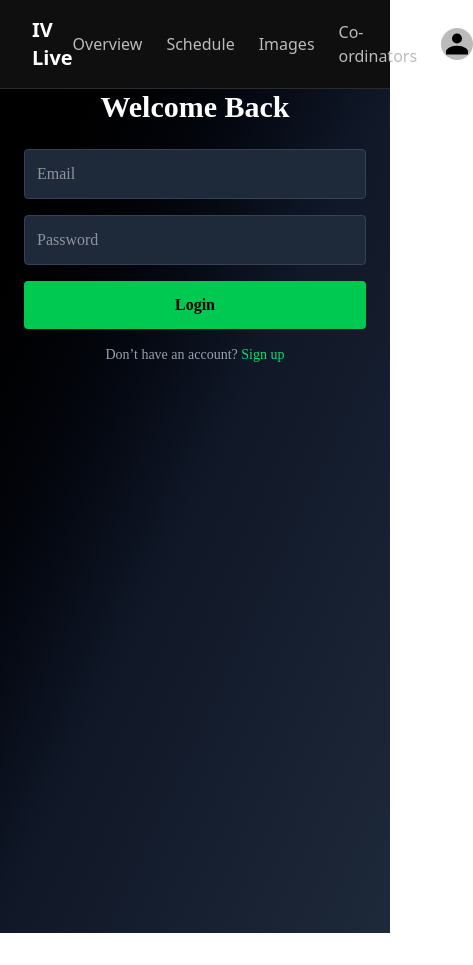
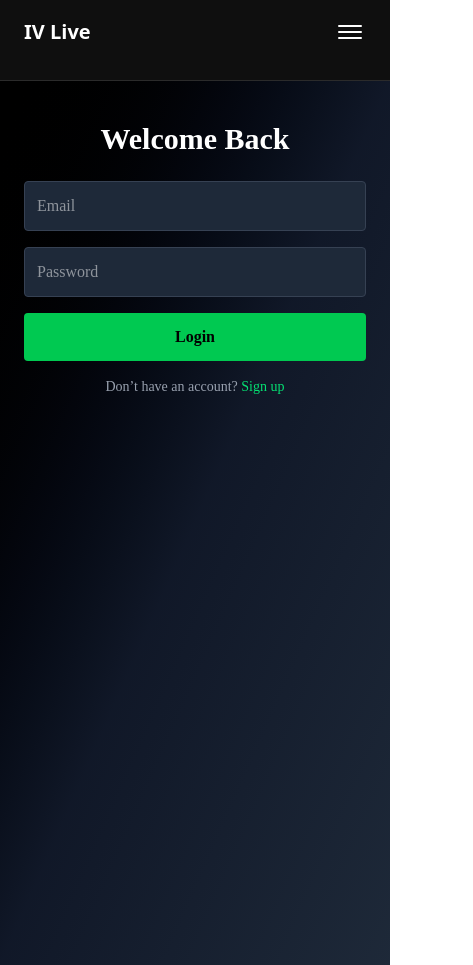
Before and after one commit to AbhaiSankarPR/IV_CSE_27, a React (Vite) app: page /login in a window 390 px wide. Shown: the whole page, 473 px wide, since content can reach past the window. Before the commit the page ends 933 px from the top, so only its background shows below. Built offline with nearby package versions, Linux system fonts and the light colour scheme.

Commit message:
navbar and login responsive update

```diff
--- a/src/components/Navbar.jsx
+++ b/src/components/Navbar.jsx
@@ -1,7 +1,10 @@
+import { useState } from "react";
 import { Link, NavLink } from "react-router-dom";
 import loginface from "../assets/loginface.svg";
 
 function Navbar() {
+  const [menuOpen, setMenuOpen] = useState(false);
+
   const getNavLinkClass = ({ isActive }) => {
     return isActive
       ? "text-white font-medium"
@@ -9,14 +12,34 @@ function Navbar() {
   };
 
   return (
-    <nav className="bg-dark-primary text-white flex items-center justify-between py-4 px-8 border-b border-[rgba(50,50,50,0.838)]">
-      <div className="nav-left">
+    <nav className="bg-dark-primary text-white border-b border-[rgba(50,50,50,0.838)]">
+      <div className="flex items-center justify-between py-4 px-6 md:px-8">
         <Link className="text-white font-semibold text-xl no-underline" to="/">
           IV Live
         </Link>
-      </div>
 
-      <div className="flex items-center gap-6">
+        <button
+          className="md:hidden flex flex-col justify-center items-center w-8 h-8 focus:outline-none"
+          onClick={() => setMenuOpen(!menuOpen)}
+        >
+          <span
+            className={`block w-6 h-[2px] bg-white rounded transition-all duration-300 ${
+              menuOpen ? "rotate-45 translate-y-[6px]" : ""
+            }`}
+          ></span>
+          <span
+            className={`block w-6 h-[2px] bg-white rounded my-[4px] transition-all duration-300 ${
+              menuOpen ? "opacity-0" : ""
+            }`}
+          ></span>
+          <span
+            className={`block w-6 h-[2px] bg-white rounded transition-all duration-300 ${
+              menuOpen ? "-rotate-45 -translate-y-[6px]" : ""
+            }`}
+          ></span>
+        </button>
+
+        <div className="hidden md:flex items-center gap-6">
           <NavLink className={getNavLinkClass} to="/">
             Overview
           </NavLink>
@@ -39,6 +62,51 @@ function Navbar() {
             </div>
           </NavLink>
         </div>
+      </div>
+
+      <div
+        className={`md:hidden flex flex-col items-center gap-4 pb-4 bg-dark-primary transition-all duration-500 overflow-hidden ${
+          menuOpen ? "max-h-60 opacity-100" : "max-h-0 opacity-0"
+        }`}
+      >
+        <NavLink
+          className={getNavLinkClass}
+          to="/"
+          onClick={() => setMenuOpen(false)}
+        >
+          Overview
+        </NavLink>
+        <NavLink
+          className={getNavLinkClass}
+          to="/schedule"
+          onClick={() => setMenuOpen(false)}
+        >
+          Schedule
+        </NavLink>
+        <NavLink
+          className={getNavLinkClass}
+          to="/images"
+          onClick={() => setMenuOpen(false)}
+        >
+          Images
+        </NavLink>
+        <NavLink
+          className={getNavLinkClass}
+          to="/coordinators"
+          onClick={() => setMenuOpen(false)}
+        >
+          Co-ordinators
+        </NavLink>
+        <NavLink to="/login" onClick={() => setMenuOpen(false)}>
+          <div className="w-8 h-8 rounded-full overflow-hidden cursor-pointer">
+            <img
+              src={loginface}
+              alt="loginface"
+              className="w-full h-full object-cover block bg-text-mid"
+            />
+          </div>
+        </NavLink>
+      </div>
     </nav>
   );
 }
--- a/src/pages/Login.jsx
+++ b/src/pages/Login.jsx
@@ -17,17 +17,15 @@ export default function AuthPage() {
   };
 
   return (
-    <div className="flex items-center justify-center min-h-screen bg-gradient-to-br from-black via-gray-900 to-gray-800 font-[Poppins] text-white overflow-hidden">
+    <div className="flex items-center justify-center min-h-screen pt-10 md:pt-0 bg-gradient-to-br from-black via-gray-900 to-gray-800 font-[Poppins] text-white overflow-hidden">
       <div className="relative w-full min-h-screen flex flex-col lg:flex-row overflow-hidden">
 
-        {/* --- FORM CONTAINER --- */}
         <div
           className={`flex flex-col items-center justify-center w-full lg:w-1/2 px-6 sm:px-10 transition-transform duration-700 ease-in-out ${
             isLogin ? "translate-x-0" : "lg:translate-x-full"
           }`}
         >
           {isLogin ? (
-            // --- LOGIN FORM ---
             <div className="w-full max-w-md">
               <h2 className="text-3xl sm:text-4xl font-bold mb-6 text-center">
                 Welcome Back
@@ -58,7 +56,6 @@ export default function AuthPage() {
               </p>
             </div>
           ) : (
-            // --- SIGNUP FORM ---
             <div className="w-full max-w-md">
               <h2 className="text-3xl sm:text-4xl font-bold mb-6 text-center">
                 Create Account
@@ -131,7 +128,6 @@ export default function AuthPage() {
           )}
         </div>
 
-        {/* --- SLIDING GREEN PANEL (Visible only on large screens) --- */}
         <div
           className={`hidden lg:flex absolute top-0 left-0 h-full w-1/2 bg-green-500 flex-col justify-center items-center text-black font-semibold text-center p-10 transition-transform duration-700 ease-in-out ${
             isLogin ? "translate-x-full" : "translate-x-0"
```
Lines whose indentation alone changed are shown as unchanged.
